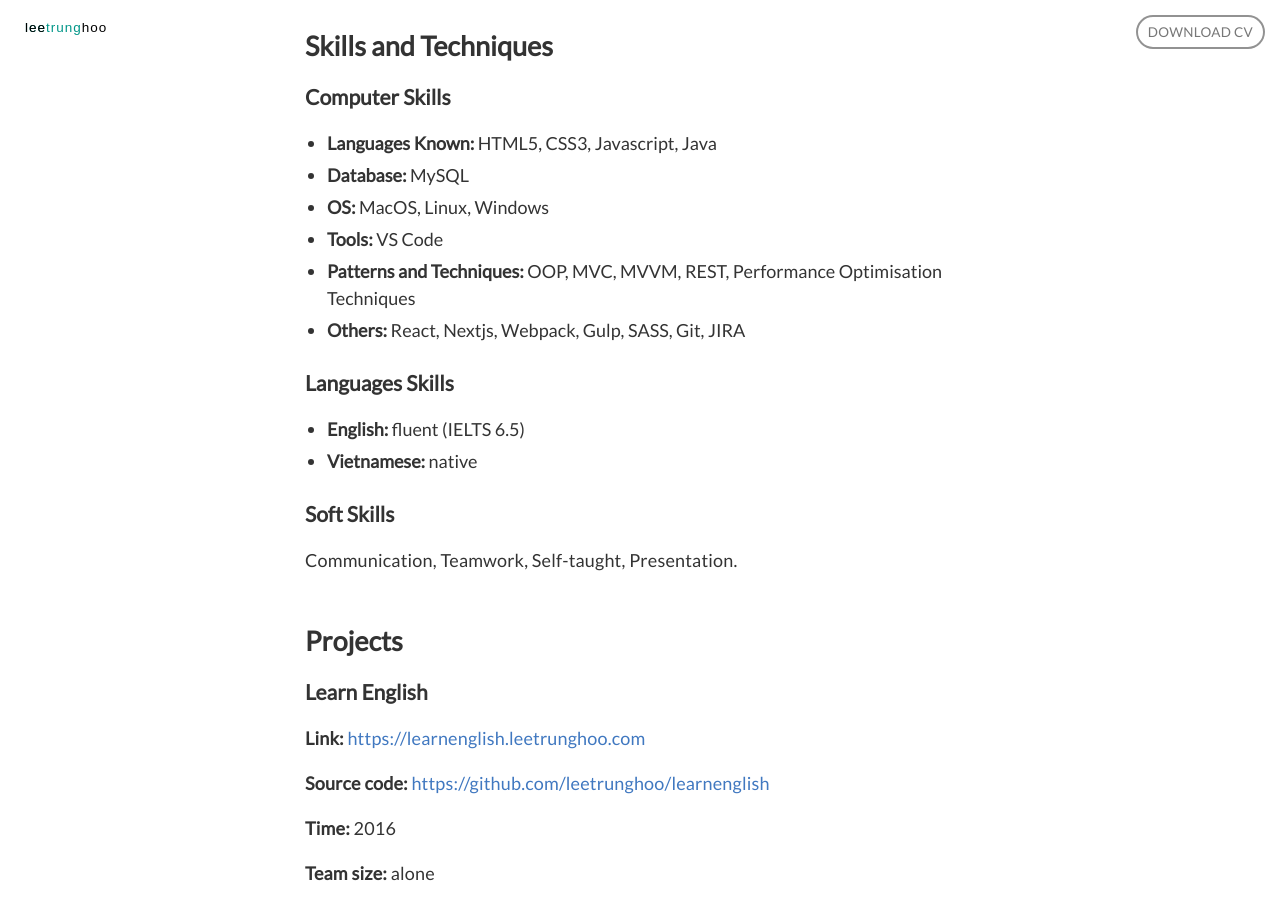
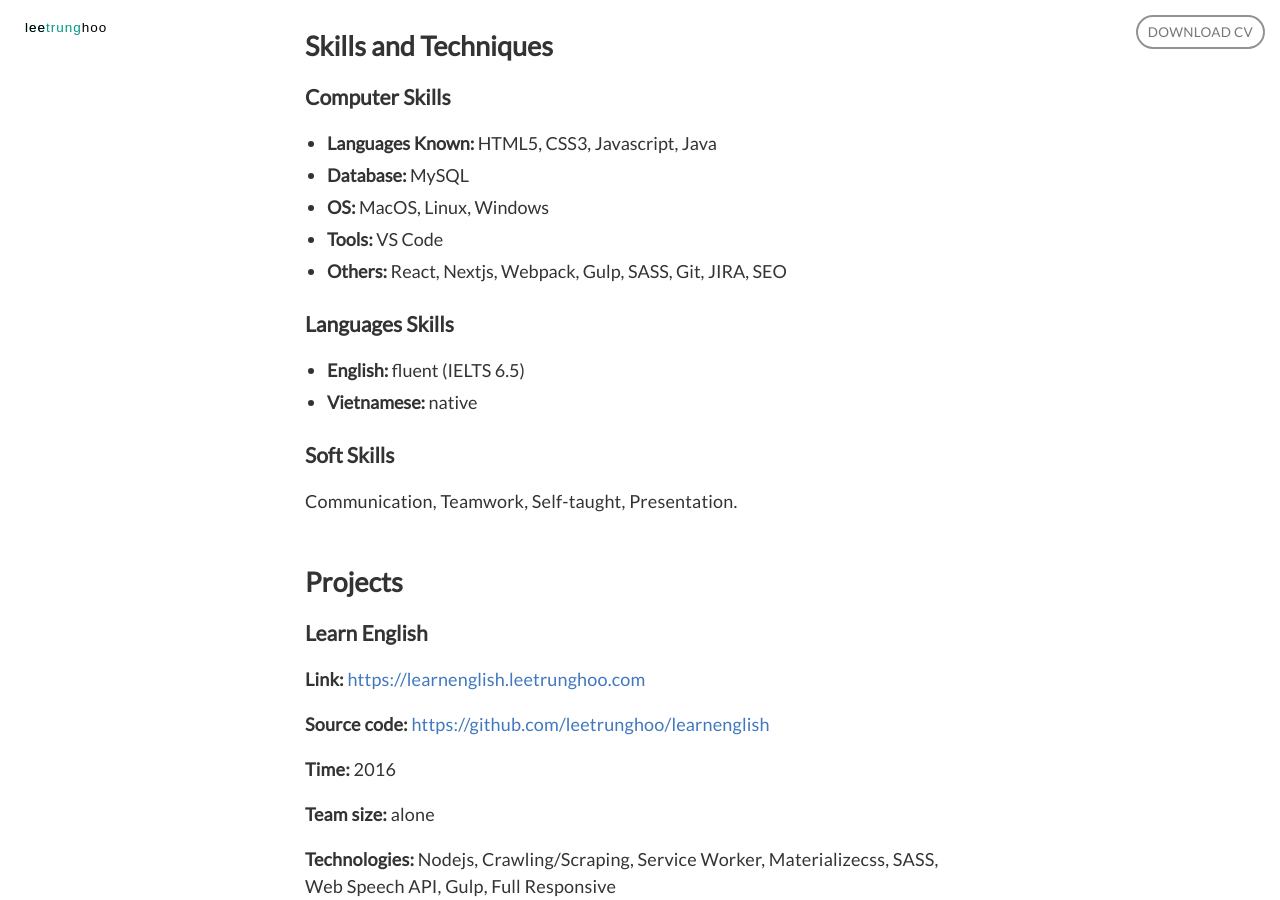
Before and after one commit to leetrunghoo/leetrunghoo.github.io, a Jekyll site: the page built from cv/index.md, in a window 1280 px wide and 900 px high, scrolled down 1543 px. Built offline with Jekyll 4.4.1, drawn with Linux system fonts in a browser that asks for light colours; nearby versions of some CDN libraries; some web fonts are replaced; comment, search, counter and statistics services are not loaded; some of the changed lines change nothing that is shown.

Commit message:
Update cv.yml

```diff
--- a/_data/cv.yml
+++ b/_data/cv.yml
@@ -17,8 +17,6 @@
     score: 9
   - name: Javascript
     score: 9
-  - name: Java
-    score: 5
 
 skills:
   - type: Computer Skills
@@ -32,10 +30,8 @@
         description: MacOS, Linux, Windows
       - name: Tools
         description: VS Code
-      - name: Patterns and Techniques
-        description: OOP, MVC, MVVM, REST, Performance Optimisation Techniques
       - name: Others
-        description: React, Nextjs, Webpack, Gulp, SASS, Git, JIRA
+        description: React, Nextjs, Webpack, Gulp, SASS, Git, JIRA, SEO
   - type: Languages Skills
     description:
     details:
@@ -93,11 +89,18 @@
     email: trung.phan@nfq.asia
 
 theysay:
-  - name: Que Tran
-    avatar: /assets/img/avatar/quetran.jpg
-    position: Head of R&D at Biglabs.
-    message: Trung is a fast learner and pays attention to detail. He starts a project with a lot of energy and enthusiasm, but they will decrease with time. He needs to be filled up the energy at the end of a phase.
-    email: que.tran@big-labs.com
+  - name: Bao Vu
+    avatar: /assets/img/avatar/bao.vu.jpg
+    position: Line Manager at NFQ Asia.
+    message: Trung is a fast learner and pays attention to detail. He works with a lot of energy and enthusiasm. A Team play and a trustworthy person.
+    email: bao.vu@nfq.asia
+    linkedin:
+
+  - name: Trung Phan
+    avatar: /assets/img/avatar/trung.phan.jpg
+    position: PM at NFQ Asia.
+    message: Trung is always doing good, deliver the expected work, supportive and help connecting other team members with his social skills. He is also proactively jump-in to help.
+    email: trung.phan@nfq.asia
     linkedin:
 
   - name: An Tran
@@ -106,10 +109,3 @@
     message: Well, Trung is a funny and easygoing guy to work with. Over several completed projects, he proves himself a hardcore front-end developer with a practical and result-oriented mindset that brings tangible and valuable benefit to our company. Cannot recommend him enough.
     email: an.tran@big-labs.com
     linkedin: an-tran-8624695
-
-  - name: Hai Ngo
-    avatar: /assets/img/avatar/haingo.jpg
-    position: Leader/PM at Biglabs.
-    message: Trung is friendly when works with other members. He has good skills in web developing and active in high work load environment.
-    email: hai.ngo@big-labs.com
-    linkedin: hai-ngo-196b206a
```
